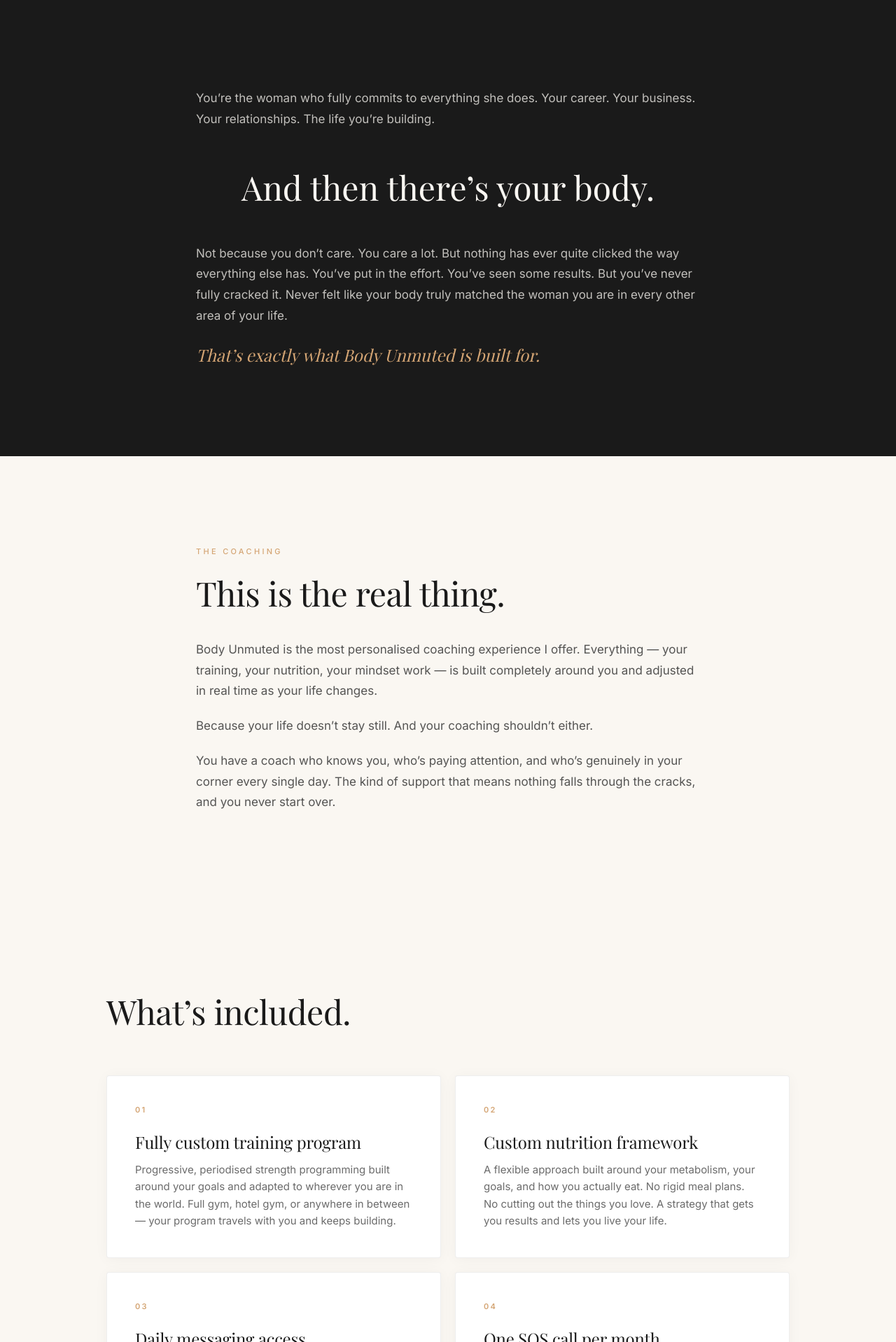
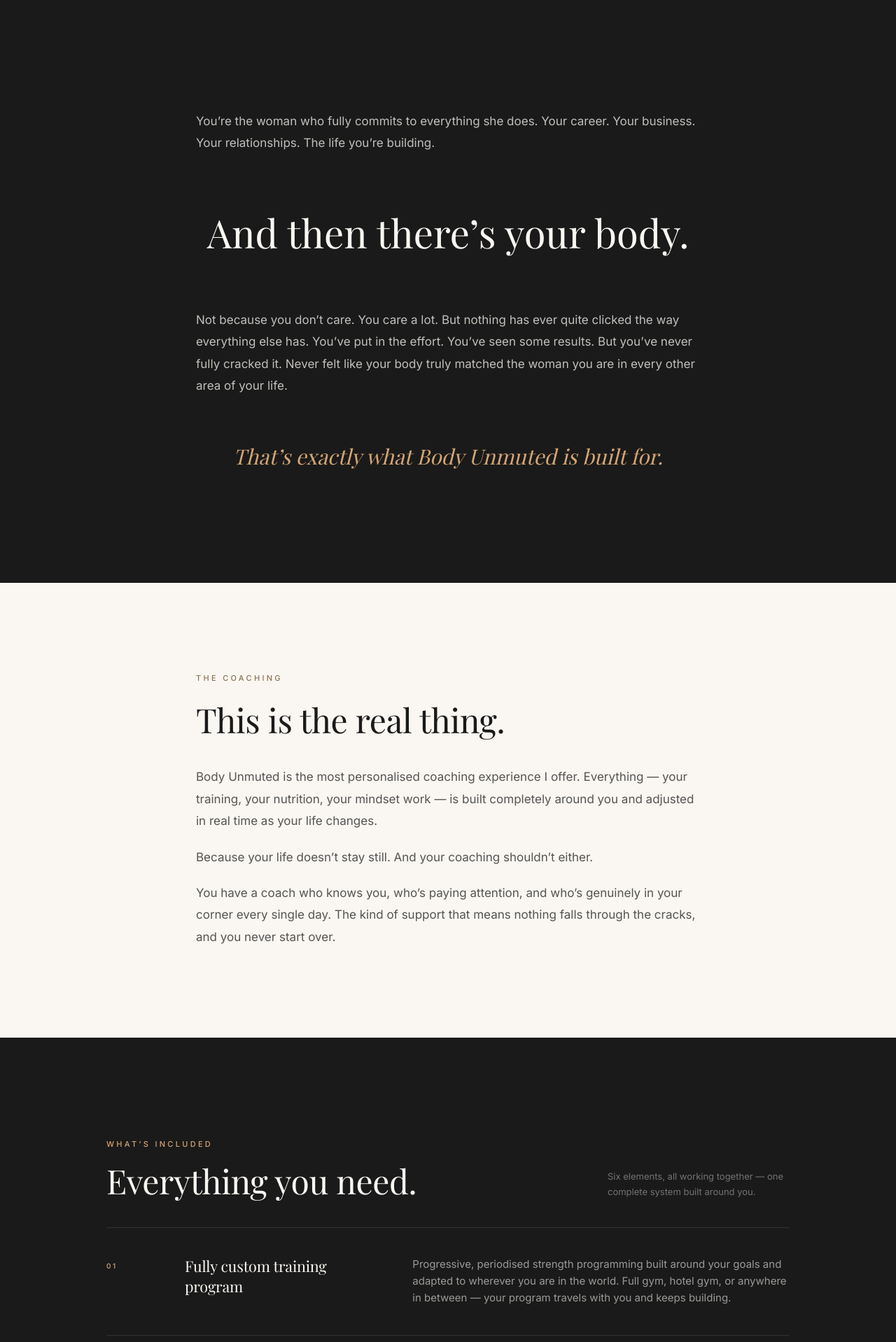
Before and after one commit to madisonbg1998/madisongriffinfit, a Next.js app: page /work-with-me in a window 1280 px wide. Shown: the part 802-2720 px from the top of the page at 70% size. Built offline with nearby package versions, Linux system fonts and the light colour scheme; no server answers; a web font is replaced by a local one.

Commit message:
edited body unmuted page styling

```diff
--- a/src/app/work-with-me/page.tsx
+++ b/src/app/work-with-me/page.tsx
@@ -35,12 +35,12 @@
   {
     num: '05',
     title: 'Weekly check-ins and continuous adjustments',
-    body: 'Every week we check in on how you’re feeling and how your body is responding. Your program adapts in real time — nothing is set and forget, everything keeps moving with you.',
+    body: "Every week we check in on how you're feeling and how your body is responding. Your program adapts in real time — nothing is set and forget, everything keeps moving with you.",
   },
   {
     num: '06',
     title: 'Mindset work woven throughout',
-    body: 'We work on your body and the patterns that have been keeping you stuck — the all-or-nothing thinking, the perfectionism, the guilt cycles. This is the part most coaches skip. It’s usually the part that changes everything.',
+    body: "We work on your body and the patterns that have been keeping you stuck — the all-or-nothing thinking, the perfectionism, the guilt cycles. This is the part most coaches skip. It's usually the part that changes everything.",
   },
 ]
 
@@ -48,7 +48,7 @@
   {
     num: '01',
     title: 'Apply',
-    body: 'Fill in a short application so I can understand your goals, your history, and what you’re looking for. I read every single one personally.',
+    body: "Fill in a short application so I can understand your goals, your history, and what you're looking for. I read every single one personally.",
   },
   {
     num: '02',
@@ -58,7 +58,7 @@
   {
     num: '03',
     title: 'We build',
-    body: 'Once you’re in, everything is built from scratch around you. We get started within a week.',
+    body: "Once you're in, everything is built from scratch around you. We get started within a week.",
   },
 ]
 
@@ -76,7 +76,7 @@
           sizes="100vw"
           quality={90}
         />
-        <div className="absolute inset-0 bg-midnight/60" />
+        <div className="absolute inset-0 bg-midnight/58" />
         <div className="relative z-10 text-center px-6 max-w-4xl mx-auto">
           <p className="text-sand text-[11px] font-sans font-medium tracking-[0.3em] uppercase mb-6">
             1:1 Coaching
@@ -89,7 +89,7 @@
           </p>
           <Link
             href="/apply"
-            className="inline-block bg-sand text-midnight font-sans font-medium text-sm tracking-wide uppercase rounded-full px-10 py-4 hover:bg-bark hover:text-cream transition-colors duration-300"
+            className="inline-flex items-center bg-sand text-midnight font-sans font-medium text-[11px] tracking-[0.18em] uppercase rounded-sm px-10 py-4 hover:bg-sand/90 transition-colors duration-300"
           >
             Apply for Coaching
           </Link>
@@ -97,35 +97,36 @@
       </section>
 
       {/* ── Opening ── */}
-      <section className="bg-midnight py-24 md:py-32">
-        <div className="max-w-3xl mx-auto px-6 space-y-12">
-          <p className="text-cream/75 font-sans text-[17px] leading-[1.75]">
+      <section className="bg-midnight py-28 md:py-40">
+        <div className="max-w-3xl mx-auto px-6 space-y-16">
+          <p className="text-cream/75 font-sans text-[17px] leading-[1.85]">
             You&rsquo;re the woman who fully commits to everything she does. Your career. Your business. Your relationships. The life you&rsquo;re building.
           </p>
 
-          <p className="font-serif text-cream text-3xl md:text-4xl lg:text-5xl leading-snug text-center">
+          <p className="font-serif text-cream text-4xl md:text-5xl lg:text-[3.5rem] leading-snug text-center py-2">
             And then there&rsquo;s your body.
           </p>
 
-          <div className="space-y-6 text-cream/75 font-sans text-[17px] leading-[1.75]">
+          <div className="space-y-7 text-cream/75 font-sans text-[17px] leading-[1.85]">
             <p>Not because you don&rsquo;t care. You care a lot. But nothing has ever quite clicked the way everything else has. You&rsquo;ve put in the effort. You&rsquo;ve seen some results. But you&rsquo;ve never fully cracked it. Never felt like your body truly matched the woman you are in every other area of your life.</p>
-            <p className="font-serif italic text-sand text-xl md:text-2xl leading-snug">
+          </div>
+
+          <p className="font-serif italic text-sand text-2xl md:text-3xl leading-snug text-center">
             That&rsquo;s exactly what Body Unmuted is built for.
           </p>
-          </div>
         </div>
       </section>
 
       {/* ── What It Is ── */}
       <section className="bg-cream py-24 md:py-32">
         <div className="max-w-3xl mx-auto px-6">
-          <p className="text-sand text-[11px] font-sans font-medium tracking-[0.3em] uppercase mb-6">
+          <p className="text-bark text-[11px] font-sans font-medium tracking-[0.3em] uppercase mb-6">
             The Coaching
           </p>
           <h2 className="font-serif text-midnight text-3xl md:text-4xl lg:text-5xl leading-[1.1] mb-10">
             This is the real thing.
           </h2>
-          <div className="space-y-5 text-charcoal/80 font-sans text-[17px] leading-[1.75]">
+          <div className="space-y-5 text-charcoal/80 font-sans text-[17px] leading-[1.85]">
             <p>Body Unmuted is the most personalised coaching experience I offer. Everything &mdash; your training, your nutrition, your mindset work &mdash; is built completely around you and adjusted in real time as your life changes.</p>
             <p>Because your life doesn&rsquo;t stay still. And your coaching shouldn&rsquo;t either.</p>
             <p>You have a coach who knows you, who&rsquo;s paying attention, and who&rsquo;s genuinely in your corner every single day. The kind of support that means nothing falls through the cracks, and you never start over.</p>
@@ -134,55 +135,94 @@
       </section>
 
       {/* ── What's Included ── */}
-      <section className="bg-cream py-24 md:py-32">
+      <section className="bg-midnight py-24 md:py-36">
         <div className="max-w-5xl mx-auto px-6">
-          <h2 className="font-serif text-midnight text-3xl md:text-4xl lg:text-5xl leading-[1.15] mb-16">
-            What&rsquo;s included.
+          <div className="flex flex-col md:flex-row md:items-end justify-between gap-6 border-b border-cream/10 pb-10">
+            <div>
+              <p className="text-sand text-[11px] font-sans font-medium tracking-[0.3em] uppercase mb-4">
+                What&rsquo;s Included
+              </p>
+              <h2 className="font-serif text-cream text-3xl md:text-4xl lg:text-5xl leading-[1.1]">
+                Everything you need.
               </h2>
+            </div>
+            <p className="text-cream/40 font-sans text-[13px] leading-relaxed md:max-w-[260px]">
+              Six elements, all working together — one complete system built around you.
+            </p>
+          </div>
 
-          <div className="grid grid-cols-1 md:grid-cols-2 gap-5">
           {included.map((item) => (
             <div
               key={item.num}
-                className="bg-white border border-charcoal/8 rounded-sm p-8 md:p-10 shadow-[0_2px_20px_rgba(0,0,0,0.04)]"
+              className="grid grid-cols-1 md:grid-cols-[56px_1fr_2fr] gap-3 md:gap-14 py-10 border-b border-cream/10 last:border-b-0"
             >
-                <p className="text-sand text-[11px] font-sans font-semibold tracking-[0.2em] uppercase mb-5">
+              <span className="text-sand text-[10px] font-sans font-medium tracking-[0.25em] uppercase md:pt-1.5">
                 {item.num}
-                </p>
-                <h3 className="font-serif text-midnight text-xl md:text-2xl mb-3">{item.title}</h3>
-                <p className="text-charcoal/70 font-sans text-[15px] leading-relaxed">{item.body}</p>
+              </span>
+              <h3 className="font-serif text-cream text-xl md:text-[1.35rem] leading-snug">{item.title}</h3>
+              <p className="text-cream/58 font-sans text-[15px] leading-relaxed">{item.body}</p>
             </div>
           ))}
         </div>
+      </section>
+
+      {/* ── Testimonial ── */}
+      <section className="bg-cream py-24 md:py-36">
+        <div className="max-w-3xl mx-auto px-6 text-center">
+          <span className="font-serif text-bark/12 text-[9rem] md:text-[11rem] leading-none block -mb-6 select-none" aria-hidden="true">
+            &ldquo;
+          </span>
+          <blockquote className="font-serif text-midnight text-xl md:text-2xl lg:text-[1.6rem] leading-[1.6] italic mb-10">
+            Madison reminded me I could still enjoy life, still travel, and still feel strong, confident, and sexy while actually being in a routine. She helped me move past so many mindset blocks around consistency. It&rsquo;s had a huge ripple effect on everything.
+          </blockquote>
+          <p className="text-bark text-[11px] font-sans font-medium tracking-[0.3em] uppercase">— Ashleigh</p>
+          <p className="text-charcoal/35 font-sans text-[12px] tracking-wide mt-2">Body Unmuted Client</p>
         </div>
       </section>
 
       {/* ── Investment ── */}
-      <section className="bg-midnight py-24 md:py-32">
+      <section className="bg-midnight py-24 md:py-36">
         <div className="max-w-3xl mx-auto px-6 text-center">
           <p className="text-sand text-[11px] font-sans font-medium tracking-[0.3em] uppercase mb-6">
             The Investment
           </p>
-          <h2 className="font-serif text-cream text-3xl md:text-4xl lg:text-5xl leading-[1.1] mb-10">
-            The investment.
+          <h2 className="font-serif text-cream text-3xl md:text-4xl lg:text-5xl leading-[1.1] mb-14">
+            Your body. Unmuted.
           </h2>
-          <div className="space-y-5 text-cream/70 font-sans text-[17px] leading-[1.75] text-left max-w-2xl mx-auto">
+
+          <div className="flex items-center justify-center gap-6 md:gap-16 mb-14 pb-14 border-b border-cream/10">
+            <div className="text-center">
+              <p className="font-serif text-cream text-5xl md:text-6xl lg:text-7xl leading-none">6</p>
+              <p className="text-sand text-[10px] font-sans font-medium tracking-[0.25em] uppercase mt-3">Month Minimum</p>
+            </div>
+            <div className="w-px h-12 md:h-16 bg-cream/10" />
+            <div className="text-center">
+              <p className="font-serif text-cream text-5xl md:text-6xl lg:text-7xl leading-none">7</p>
+              <p className="text-sand text-[10px] font-sans font-medium tracking-[0.25em] uppercase mt-3">Days a Week</p>
+            </div>
+            <div className="w-px h-12 md:h-16 bg-cream/10" />
+            <div className="text-center">
+              <p className="font-serif text-cream text-5xl md:text-6xl lg:text-7xl leading-none">1</p>
+              <p className="text-sand text-[10px] font-sans font-medium tracking-[0.25em] uppercase mt-3">Dedicated Coach</p>
+            </div>
+          </div>
+
+          <div className="space-y-5 text-cream/70 font-sans text-[17px] leading-[1.85] text-left max-w-2xl mx-auto mb-14">
             <p>Body Unmuted is a minimum 6 month commitment. Real transformation takes time and I want to make sure you&rsquo;re getting everything you need to see it through.</p>
             <p>Pricing isn&rsquo;t listed here, intentionally. Every woman I work with is different and I want to make sure we&rsquo;re genuinely the right fit before we talk numbers. If you&rsquo;re accepted, we&rsquo;ll go through everything on a call together.</p>
           </div>
-          <div className="mt-12">
+
           <Link
             href="/apply"
-              className="inline-block bg-sand text-midnight font-sans font-medium text-sm tracking-wide uppercase rounded-full px-10 py-4 hover:bg-bark hover:text-cream transition-colors duration-300"
+            className="inline-flex items-center bg-sand text-midnight font-sans font-medium text-[11px] tracking-[0.18em] uppercase rounded-sm px-10 py-4 hover:bg-sand/90 transition-colors duration-300"
           >
             Apply for Coaching
           </Link>
         </div>
-        </div>
       </section>
 
       {/* ── Who This Is For ── */}
-      <section className="bg-midnight py-24 md:py-32">
+      <section className="bg-cream py-24 md:py-32">
         <div className="max-w-7xl mx-auto px-6">
           <div className="grid grid-cols-1 lg:grid-cols-2 gap-12 lg:gap-20 items-center">
             <div className="relative aspect-[4/5] overflow-hidden rounded-sm">
@@ -195,15 +235,23 @@
               />
             </div>
             <div>
-              <p className="text-sand text-[11px] font-sans font-medium tracking-[0.3em] uppercase mb-6">
+              <p className="text-bark text-[11px] font-sans font-medium tracking-[0.3em] uppercase mb-6">
                 Who This Is For
               </p>
-              <h2 className="font-serif text-cream text-3xl md:text-4xl lg:text-5xl leading-[1.1] mb-10">
+              <h2 className="font-serif text-midnight text-3xl md:text-4xl lg:text-5xl leading-[1.1] mb-10">
                 This is for you if&hellip;
               </h2>
-              <div className="space-y-5 text-cream/70 font-sans text-[17px] leading-[1.75]">
+              <div className="space-y-5 text-charcoal/75 font-sans text-[17px] leading-[1.85]">
                 <p>You&rsquo;re done with almost. You want your body to feel as good as everything else in your life feels: strong, confident, like it actually belongs to you. You&rsquo;re ready to fully invest in yourself and you want to work with someone who will take that as seriously as you do.</p>
                 <p>You travel. You have a full, demanding life. You&rsquo;ve tried things before. And you&rsquo;re ready to do it properly this time.</p>
+              </div>
+              <div className="mt-10">
+                <Link
+                  href="/apply"
+                  className="inline-flex items-center bg-bark text-cream font-sans font-medium text-[11px] tracking-[0.18em] uppercase rounded-sm px-8 py-3.5 hover:bg-bark/90 transition-colors duration-300"
+                >
+                  Apply for Coaching
+                </Link>
               </div>
             </div>
           </div>
@@ -239,31 +287,34 @@
               </div>
             ))}
           </div>
-
-          <div className="mt-14 pt-14 border-t border-cream/10">
-            <Link
-              href="/apply"
-              className="inline-block bg-sand text-midnight font-sans font-medium text-sm tracking-wide uppercase rounded-full px-10 py-4 hover:bg-bark hover:text-cream transition-colors duration-300"
-            >
-              Apply for Coaching
-            </Link>
-          </div>
         </div>
       </section>
 
       {/* ── Final CTA ── */}
-      <section className="bg-bark py-24 md:py-32">
-        <div className="max-w-3xl mx-auto px-6 text-center">
-          <h2 className="font-serif text-cream text-3xl md:text-4xl lg:text-5xl leading-[1.1] mb-10">
+      <section className="relative py-36 md:py-52 overflow-hidden">
+        <Image
+          src="/Madison-283.webp"
+          alt="Madison Griffin"
+          fill
+          className="object-cover object-[center_60%]"
+          sizes="100vw"
+          quality={85}
+        />
+        <div className="absolute inset-0 bg-midnight/62" />
+        <div className="relative z-10 max-w-3xl mx-auto px-6 text-center">
+          <p className="text-sand text-[11px] font-sans font-medium tracking-[0.3em] uppercase mb-8">
+            Ready to Begin
+          </p>
+          <h2 className="font-serif text-cream text-3xl md:text-4xl lg:text-[3.25rem] leading-[1.1] mb-12">
             Your body should feel as good as your life does. Let&rsquo;s make that happen.
           </h2>
           <Link
             href="/apply"
-            className="inline-flex items-center bg-cream text-bark text-[12px] font-sans font-medium tracking-[0.2em] uppercase px-10 py-4 rounded-sm hover:bg-cream/90 transition-colors duration-300"
+            className="inline-flex items-center bg-sand text-midnight font-sans font-medium text-[11px] tracking-[0.18em] uppercase px-10 py-4 rounded-sm hover:bg-sand/90 transition-colors duration-300"
           >
             Apply for Coaching
           </Link>
-          <p className="mt-5 text-cream/40 font-sans text-xs tracking-wide">
+          <p className="mt-6 text-cream/40 font-sans text-xs tracking-wide">
             Application only &middot; Spots are limited
           </p>
         </div>
--- a/src/components/Navigation.tsx
+++ b/src/components/Navigation.tsx
@@ -45,6 +45,7 @@
   return (
     <>
       <header
+        suppressHydrationWarning
         className={`fixed top-0 left-0 right-0 z-50 transition-all duration-500 ease-out ${
           isScrolled || forceDark
             ? 'bg-cream/95 backdrop-blur-md shadow-[0_1px_12px_rgba(0,0,0,0.06)]'
```
Lines whose indentation alone changed are shown as unchanged.
